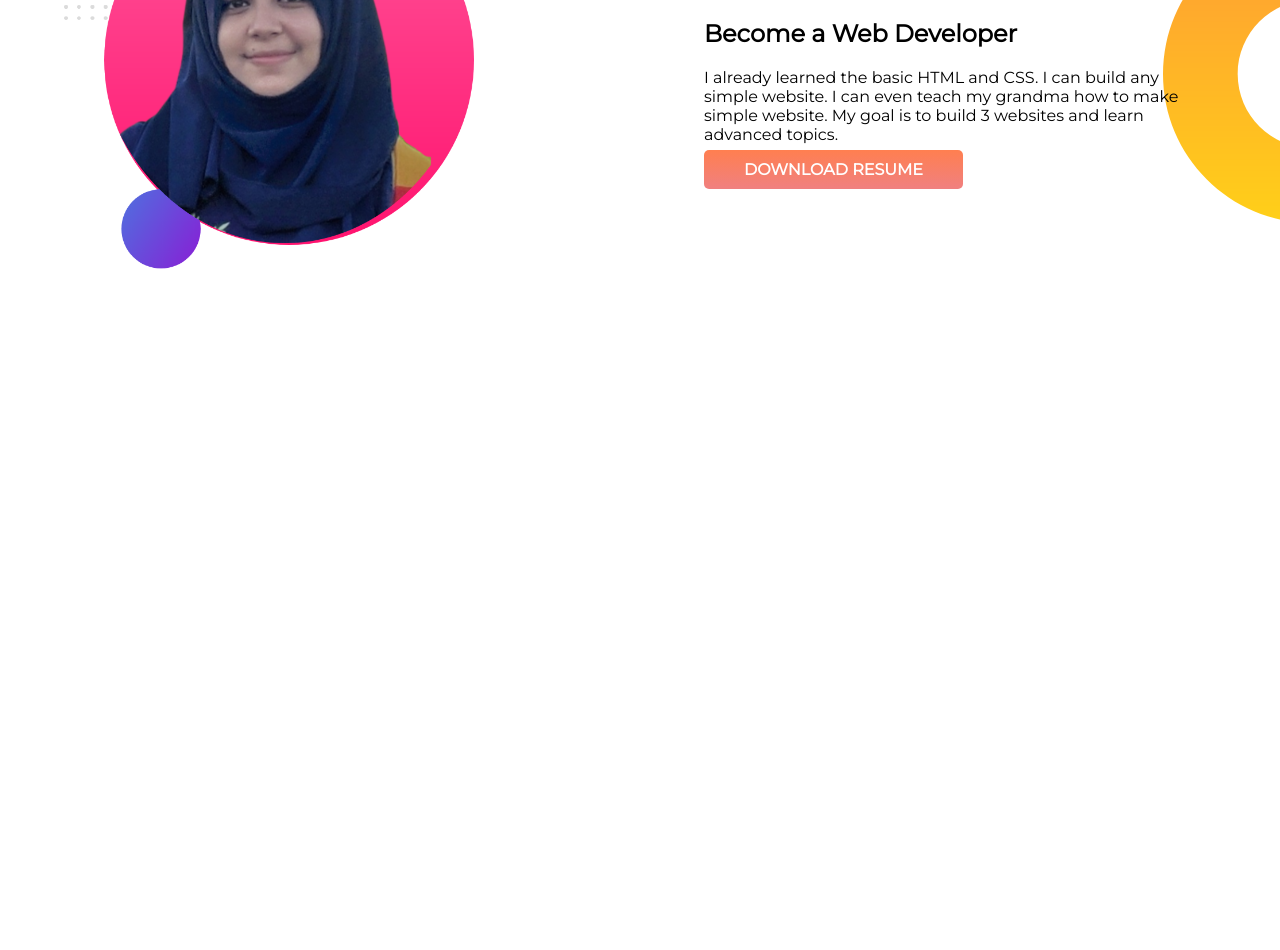
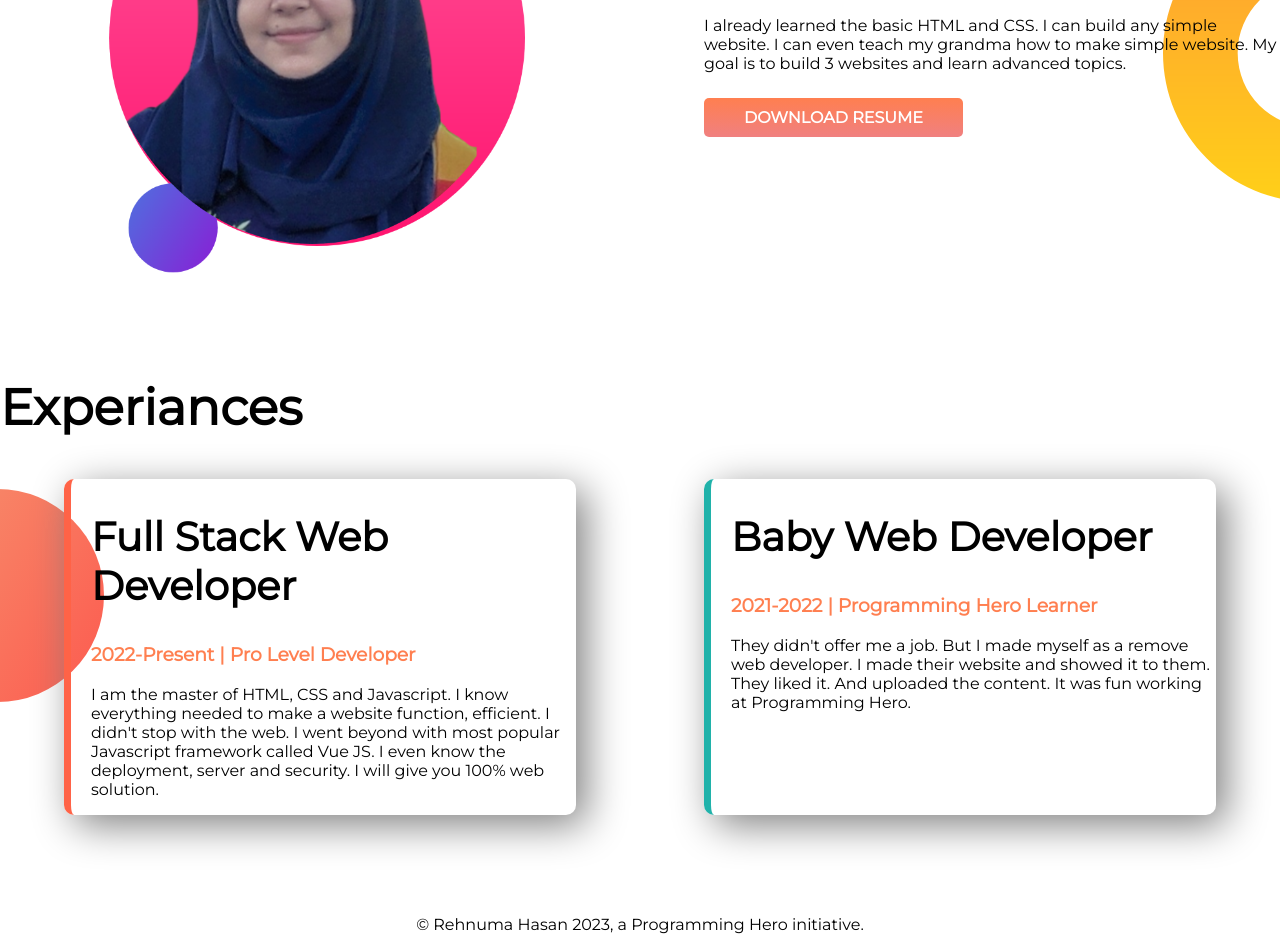
Before and after one commit to rehnumahasan007/developer-portfolio, a plain HTML site: page index.html in a window 1280 px wide. Shown: the part 781-1731 px from the top of the page. Before the commit the page ends 1118 px from the top, so only its background shows below. Drawn offline with Linux system fonts and the light colour scheme.

Commit message:
styled border and footer added

```diff
--- a/index.html
+++ b/index.html
@@ -13,12 +13,13 @@
 </head>
 
 <body>
-    <section class="top-banner">
+    <section class="top-banner felxible-container">
         <div class="half-width">
             <h1>Welcome To</h1>
             <h1><span class="coral-color">Rehnuma's</span> Zone</h1><br>
             <h2><b>Junior Web Developer</b></h2>
-            <p>Hello. Iam Rehnuma. I am a simple person. I like Exploring new things. I am learning a web developent
+            <p>Hello. I am Rehnuma Hasan. I am a simple person. I like exploring new things. I am learning a web
+                developent
                 course in Programming Hero right now. I hope i will learn properly and enjoy creating some cool
                 websites!! So,Explore my world!</p><br>
 
@@ -27,19 +28,42 @@
         </div>
         <div class="half-width"> <img src="images/rehnuma.png" alt=""></div>
     </section>
-    <section class="dream-big">
+    <section class="dream-big felxible-container">
         <div class="half-width">
             <img src="images/rehnuma-bg.png" alt="">
         </div>
         <div class="half-width">
             <h1>Dream Big</h1>
-            <h2>Become a Web Developer</h2>
+            <h3>Become a Web Developer</h3>
             <p>I already learned the basic HTML and CSS. I can build any simple website. I can even teach my grandma how
-                to make simple website. My goal is to build 3 websites and learn advanced topics.<br></p>
+                to make simple website. My goal is to build 3 websites and learn advanced topics.</p><br>
             <a class="link-button" target="" _blank
                 href="https://bd.linkedin.com/in/rehnuma-hasan-konika-8122741a6">DOWNLOAD RESUME</a>
         </div>
     </section>
+    <section class="experiance-area">
+        <h1><b>Experiances</b></h1>
+        <div class="felxible-container">
+            <div id="full-stack-developer" class="experiance-item">
+                <h2><b>Full Stack Web Developer</b></h2>
+                <h3 class="coral-color">2022-Present | Pro Level Developer</h3>
+                <p>I am the master of HTML, CSS and Javascript. I know everything needed to make a website function,
+                    efficient. I didn't stop with the web. I went beyond with most popular Javascript framework called
+                    Vue
+                    JS. I even know the deployment, server and security. I will give you 100% web solution.</p>
+            </div>
+            <div id="baby-web-developer" class="experiance-item">
+                <h2><b>Baby Web Developer</b></h2>
+                <h3 class="coral-color">2021-2022 | Programming Hero Learner</h3>
+                <p>They didn't offer me a job. But I made myself as a remove web developer. I made their website and
+                    showed
+                    it to them. They liked it. And uploaded the content. It was fun working at Programming Hero.</p>
+            </div>
+        </div>
+    </section>
 </body>
+<footer>
+    <p>© Rehnuma Hasan 2023, a Programming Hero initiative.</p>
+</footer>
 
 </html>
--- a/style.css
+++ b/style.css
@@ -7,17 +7,22 @@ h1 {
     font-size: 50px;
 }
 
+h2 {
+    font-size: 40px;
+}
+
 .coral-color {
     color: coral;
 }
 
-section {
+.felxible-container {
     display: flex;
+    margin-bottom: 100px;
 }
 
 .half-width {
     width: 50%;
-    padding: 5%;
+    padding-left: 5%;
 }
 
 .half-width img {
@@ -43,3 +48,30 @@ section {
     background-repeat: no-repeat;
     background-position: right;
 }
+
+.experiance-item {
+    width: 40%;
+    margin-left: 5%;
+    margin-right: 5%;
+    padding-left: 20px;
+    border-radius: 10px;
+    box-shadow: 10px 10px 40px gray;
+}
+
+.experiance-area {
+    background-image: url(images/exp-bg.png);
+    background-repeat: no-repeat;
+    background-position: left;
+}
+
+#full-stack-developer {
+    border-left: 7px solid tomato;
+}
+
+#baby-web-developer {
+    border-left: 7px solid lightseagreen;
+}
+
+footer {
+    text-align: center;
+}
```
